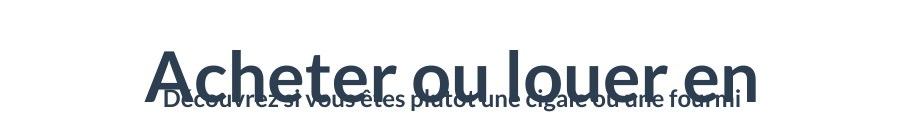
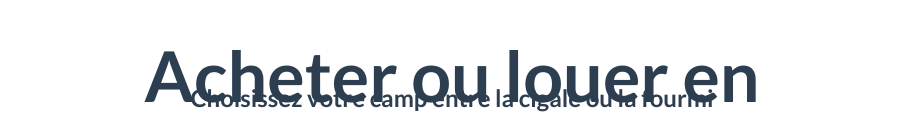
Before and after one commit to finspot/rentorbuy, a Vue app: page / in a window 1280 px wide. Shown: the top 138 px of the page, without its empty margins (188-1091 px from the left). Built offline with nearby package versions, Linux system fonts and the light colour scheme.

Commit message:
change wording

```diff
--- a/src/views/Home.vue
+++ b/src/views/Home.vue
@@ -2,7 +2,7 @@
   <div class="home">
     <div class="landing">
       <h1 style="font-size: 5rem">Acheter ou louer en 2023 ?</h1>
-      <h2>Découvrez si vous êtes plutôt une cigale ou une fourmi</h2>
+      <h2>Choisissez votre camp entre la cigale ou la fourmi</h2>
       <div class="row-inputs">
         <number-input
           :value="price"
```
